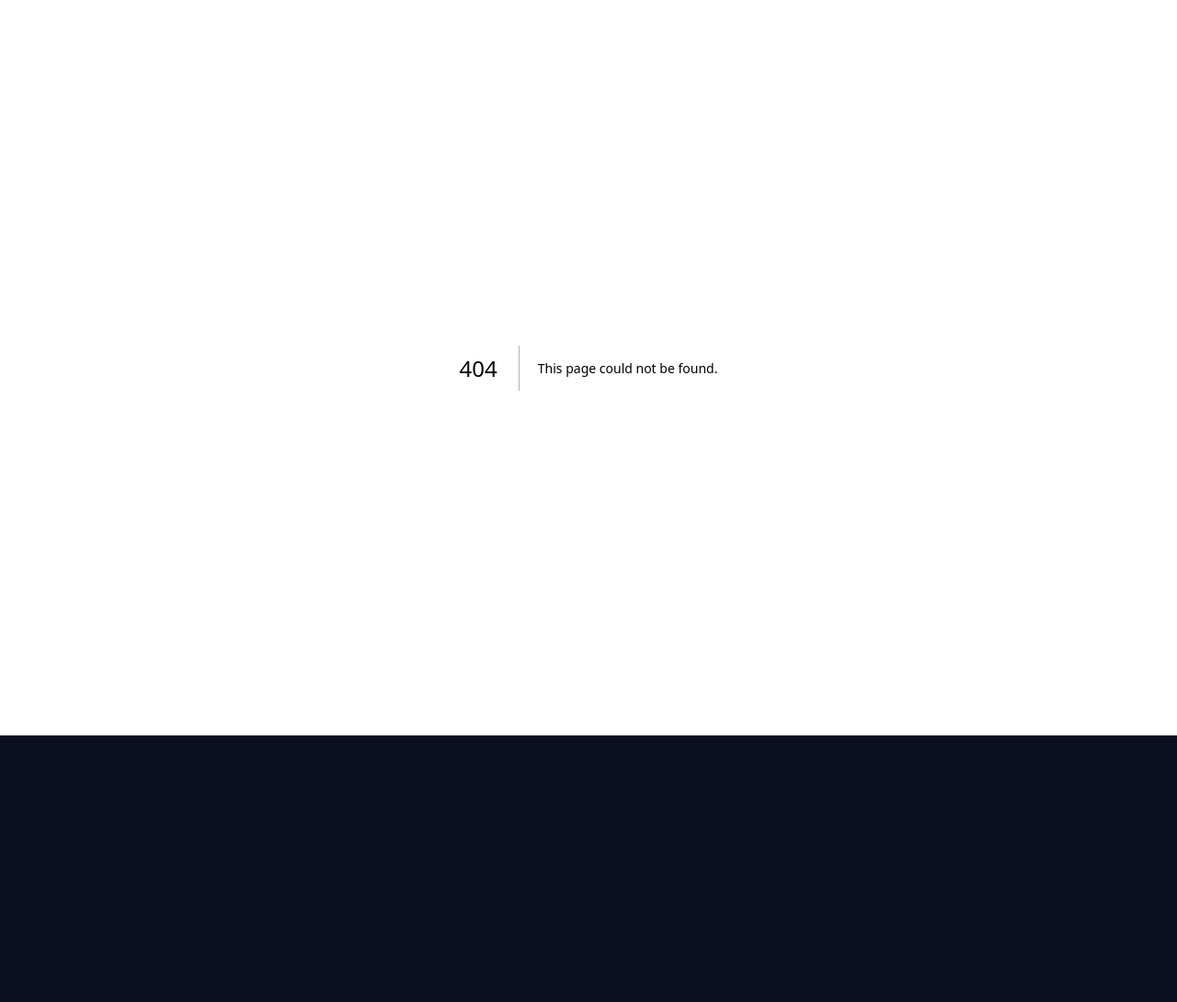
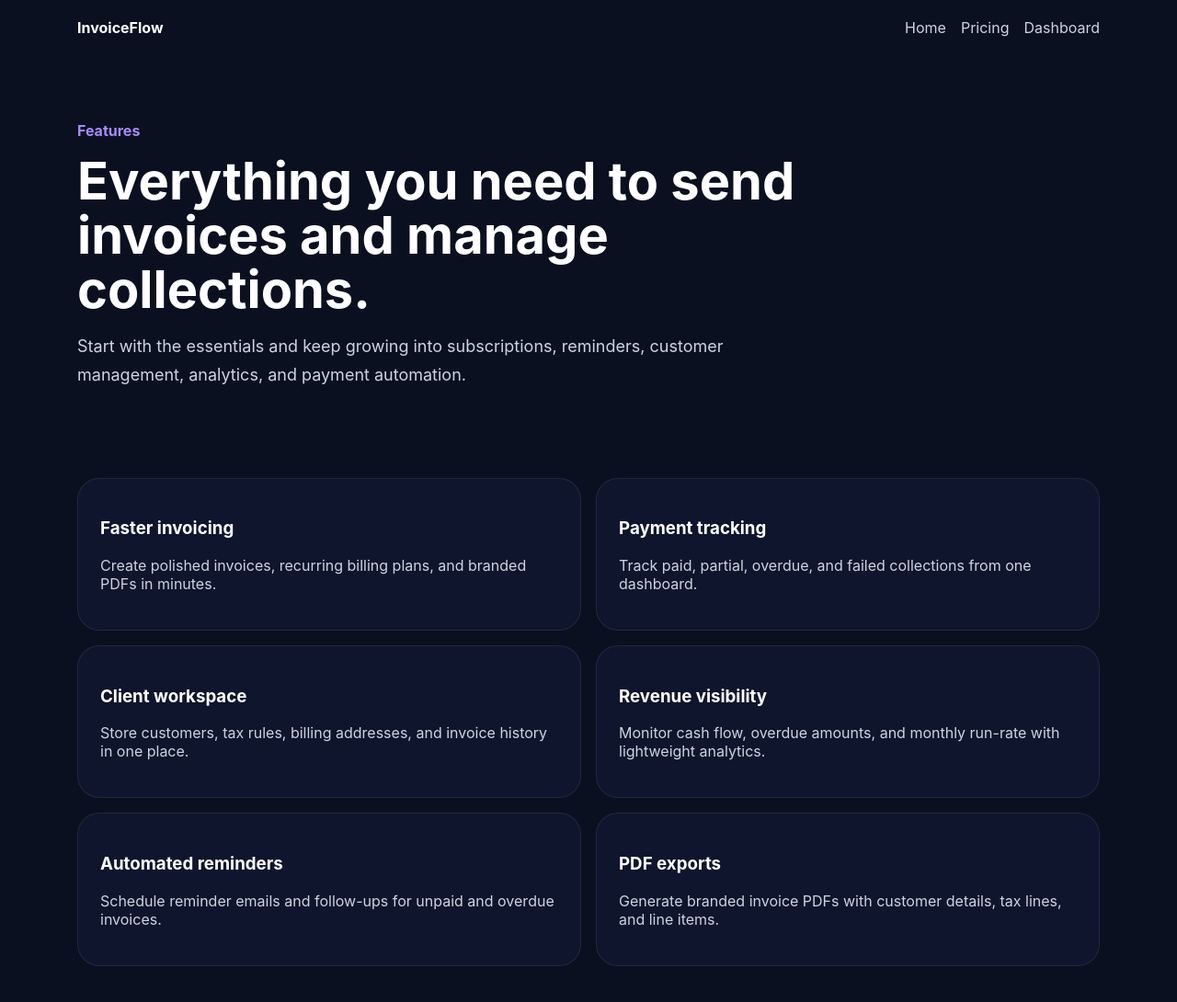
Before and after one commit to rahulsinghx1509/Trding_Tool, a Next.js app in the folder invoice-saas/: page /features in a window 1280 px wide. Before the commit this address had no page. Shown: the top 1090 px of the page at 92% size. Before the commit the page ends 800 px from the top, so only its background shows below. Built offline with nearby package versions, Linux system fonts and the light colour scheme.

Commit message:
Add features page for Invoice SaaS

```diff
--- /dev/null
+++ b/invoice-saas/app/features/page.tsx
@@ -0,0 +1,41 @@
+import { features } from '../../lib/site-data';
+
+export default function FeaturesPage() {
+  return (
+    <main>
+      <div className="container">
+        <nav className="nav">
+          <strong>InvoiceFlow</strong>
+          <div className="nav-links">
+            <a href="/">Home</a>
+            <a href="/pricing">Pricing</a>
+            <a href="/dashboard">Dashboard</a>
+          </div>
+        </nav>
+        <section className="hero">
+          <span className="badge">Features</span>
+          <h1 className="title">Everything you need to send invoices and manage collections.</h1>
+          <p className="subtitle">Start with the essentials and keep growing into subscriptions, reminders, customer management, analytics, and payment automation.</p>
+        </section>
+        <section className="section">
+          <div className="grid-2">
+            {features.map((feature) => (
+              <div className="card" key={feature.title}>
+                <h3>{feature.title}</h3>
+                <p>{feature.description}</p>
+              </div>
+            ))}
+            <div className="card">
+              <h3>Automated reminders</h3>
+              <p>Schedule reminder emails and follow-ups for unpaid and overdue invoices.</p>
+            </div>
+            <div className="card">
+              <h3>PDF exports</h3>
+              <p>Generate branded invoice PDFs with customer details, tax lines, and line items.</p>
+            </div>
+          </div>
+        </section>
+      </div>
+    </main>
+  );
+}
```
